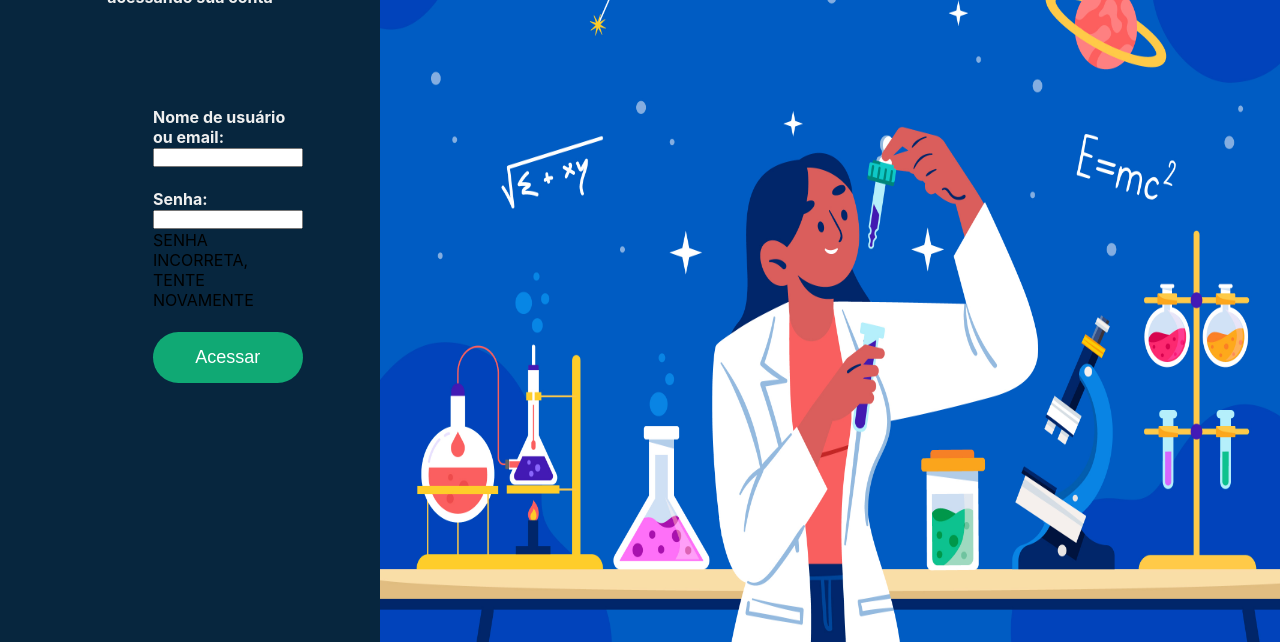
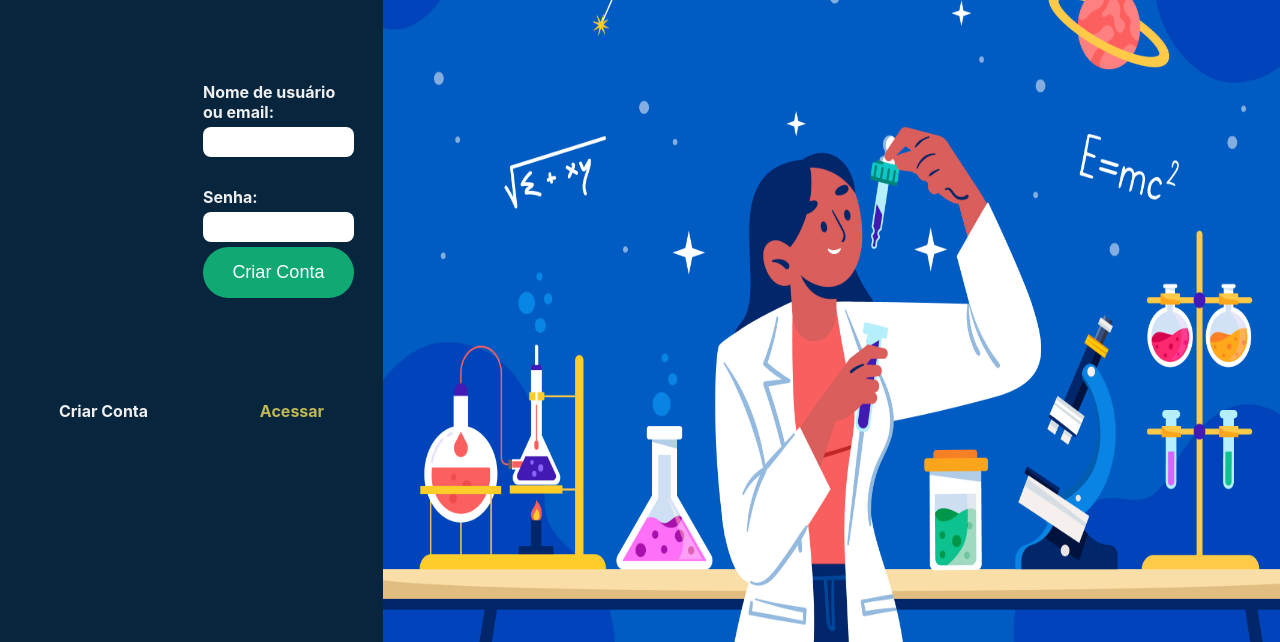
Before and after one commit to abeazist/estagio-2024-vs, a plain HTML site: page projeto/conta/conta.html in a window 1280 px wide. Shown: the part 158-800 px from the top of the page. Drawn offline with Linux system fonts and the light colour scheme.

Commit message:
feito acessar conta

```diff
--- a/projeto/menu.html
+++ b/projeto/conta/conta.html
@@ -3,6 +3,7 @@
 <head>
     <meta charset="UTF-8">
     <meta name="viewport" content="width=device-width, initial-scale=1.0">
+    <script src=""></script>
     <link rel="stylesheet" href="style-menu.css">
     <link rel="preconnect" href="https://fonts.gstatic.com" crossorigin>
     <link rel="preconnect" href="https://fonts.googleapis.com">
@@ -15,16 +16,19 @@
     <div class="container">
             <div class="esquerda">
                 <h1>GPSBQM</h1>
-                <strong><p>acessando sua conta</p></strong>
+                <strong><p>Criando sua conta</p></strong>
                 <br>
                 <form>
                     <strong><label for="username">Nome de usuário ou email:</label></strong>
                     <input type="text" id="username" name="username"><br>
                     <strong><label for="password">Senha:</label><br></strong>
                     <input type="password" id="password" name="password">
-                    <div>SENHA INCORRETA, TENTE NOVAMENTE</div><br>
-                    <button id="botao" type="submit">Acessar</button>
+                    <button id="botao" type="submit">Criar Conta</button>
                 </form>
+                <div id="conta-acesso">
+                    <p><strong><a id="conta" href="">Criar Conta</a></strong></p>
+                    <p><strong><a id="acessar" href="menu.html">Acessar</a></strong></p>
+                </div>
             </div>
             <div class="direita">
                 <img src="/img/sust-6-sin.jpg" alt="">
--- a/projeto/style-menu.css
+++ b/projeto/conta/style-menu.css
@@ -18,6 +18,7 @@
     --cor11: #32A9FF;
     --cor12: #EFEFEF;
     --cor13: #021471;
+    --amarelo-queimado: #C1B755;
 }
 
 body{
@@ -35,7 +36,7 @@ body{
 h1{
     display: flex;
     justify-content: center;
-    padding-top: 100px;
+    padding-top: 95px;
     color:var(--cor12);
     font-size: xx-large;
     -webkit-text-stroke-width :1px;
@@ -45,18 +46,27 @@ p{
     display: flex;
     justify-content: center;
     padding-top: 3px;
-    padding-bottom: 80px;
+    padding-bottom: 60px;
 }
 p,label{
     color: var(--cor12);
+
+}
+
+input{
+    border-radius: 8px;
+    height: 30px;
+    border: none;
 }
 
 form{
     display: flex;
     flex-direction:column ;
+    justify-content: center;
+    padding-left: 200px;
     width: 40%;
-    gap: 1px;
-    padding-left: 150px;
+    gap: 5px;
+
 }
 #botao{
     padding: 15px 20px;
@@ -92,7 +102,31 @@ form{
 
 }
 
+#conta-acesso{
+    display: flex;
+    justify-content:space-around;
+    align-items:center;
+    padding-top: 100px;
+}
 
+a{
+    text-decoration: none;
+}
+#acessar{
+    color: var(--amarelo-queimado);
+    font-size: medium;
+    font-family: 'Inter', sans-serif;;
+    /* -webkit-text-stroke-width :0.5px;
+    -webkit-text-stroke-color: var(--cor1); */
+}
+
+#conta{
+    color: var(--cor12);
+    font-size: medium;
+    font-family:'Inter', sans-serif;;
+    /* -webkit-text-stroke-width :0.5px;
+    -webkit-text-stroke-color: var(--cor1); */
+}
 img{
     height: 100vh;
     width: 900px;
```
Also changed, not shown: projeto/conta/menu.html (added, +40 -0 lines), projeto/inicio/inicio.html (renamed from projeto/inicio.html, +1 -1 lines), projeto/conta/style-conta.css (added), projeto/inicio/style.css (renamed from projeto/style.css), projeto/projetos/projeto.html (added).
